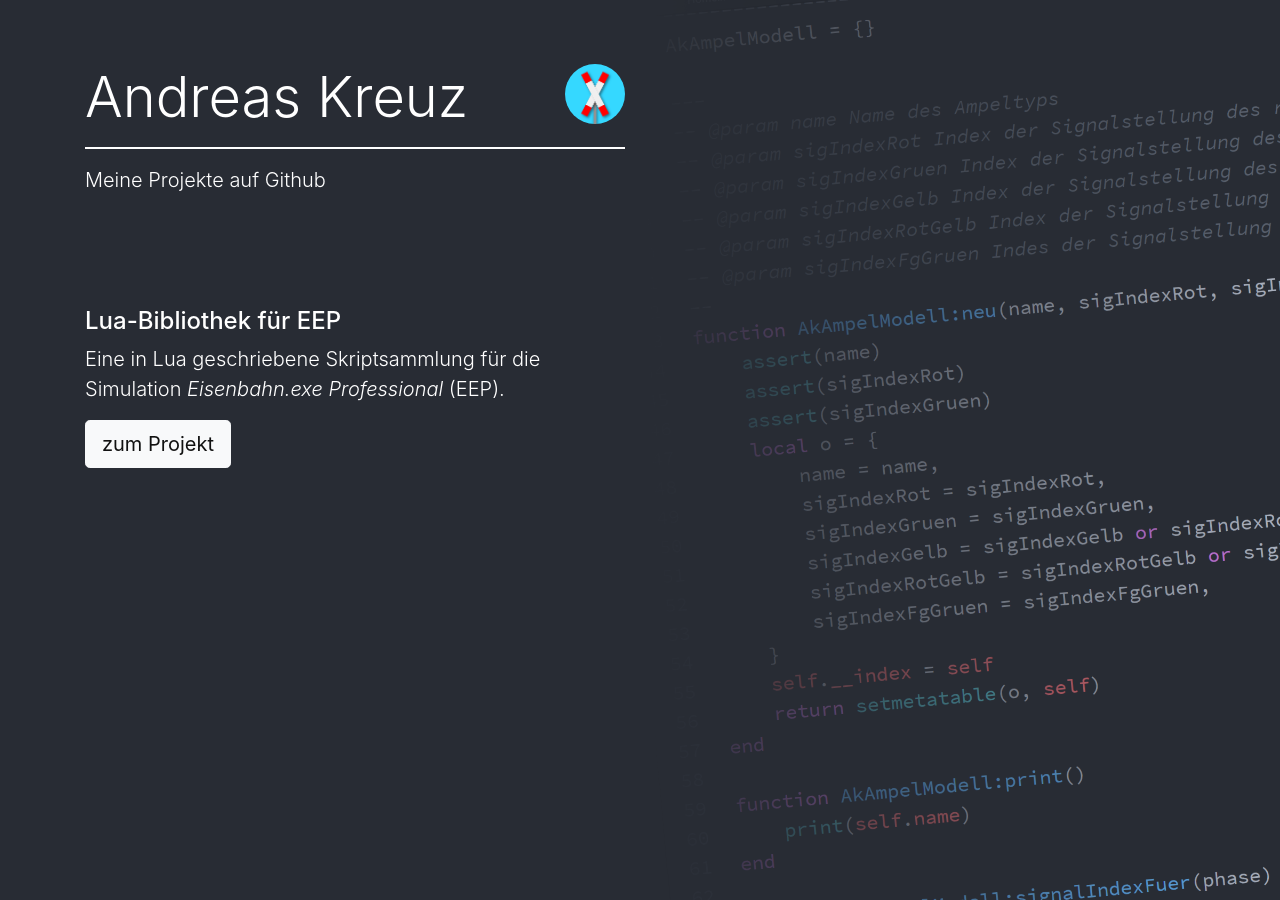
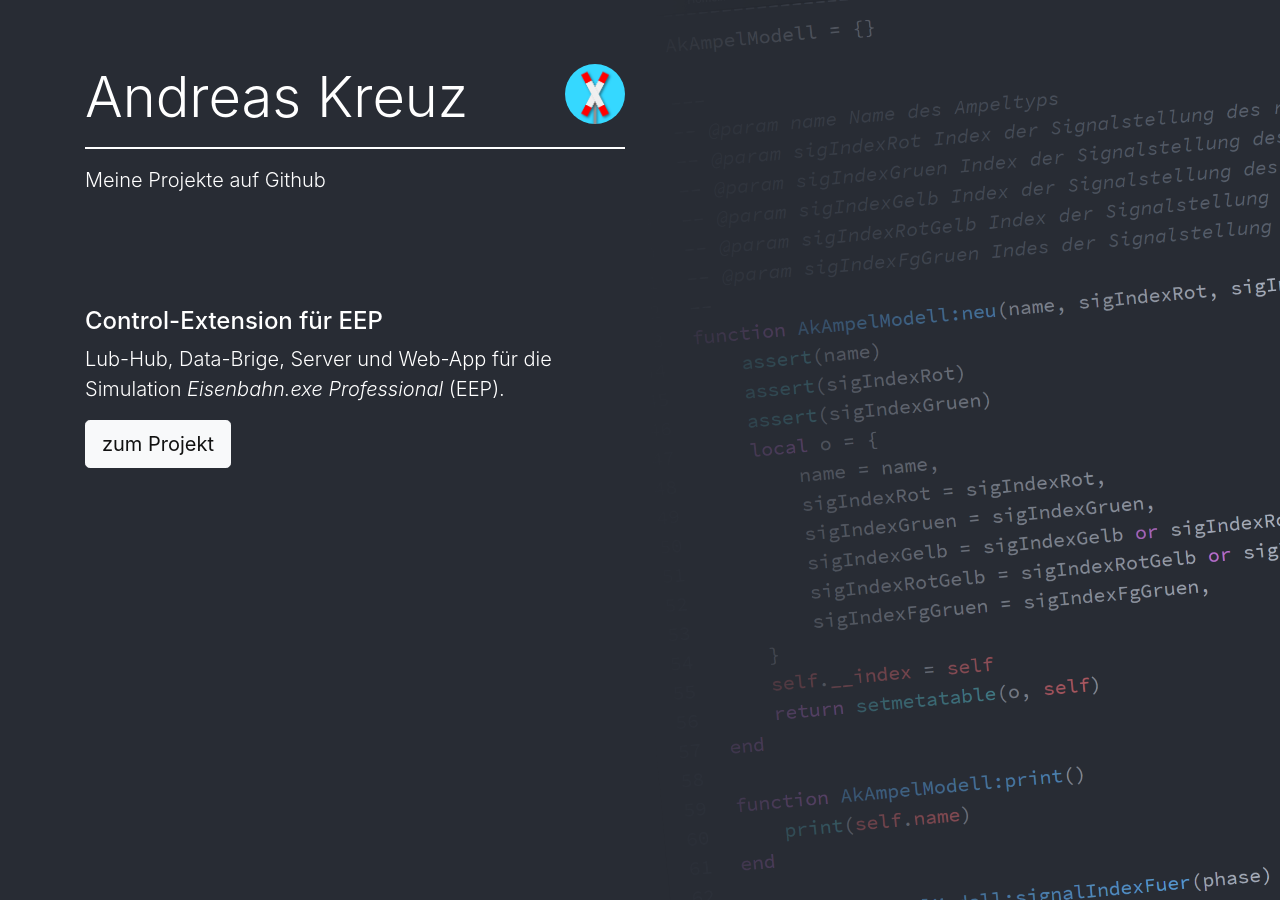
Before and after one commit to Andreas-Kreuz/andreas-kreuz.github.io, a Jekyll site: the page built from index.html, in a window 1280 px wide. Built offline with Jekyll 4.4.1, drawn with Linux system fonts in a browser that asks for light colours; the list of posts is cut into pages by our own code.

Commit message:
Switch to control-extension in index.html

```diff
--- a/index.html
+++ b/index.html
@@ -17,13 +17,13 @@ img: "/assets/headers/SourceCode.png"
 </div>
 <div class="row">
   <div class="col-6 pb-5">
-    <h4>Lua-Bibliothek für EEP</h4>
+    <h4>Control-Extension für EEP</h4>
     <p class="lead">
-      Eine in Lua geschriebene Skriptsammlung für die Simulation
+      Lub-Hub, Data-Brige, Server und Web-App für die Simulation
       <em>Eisenbahn.exe Professional</em> (EEP).<br>
     </p>
     <p class="lead">
-      <a href="https://andreas-kreuz.github.io/ak-lua-bibliothek-fuer-eep/" class="btn btn-light btn-lg">zum Projekt</a>
+      <a href="https://andreas-kreuz.github.io/control-extension/" class="btn btn-light btn-lg">zum Projekt</a>
     </p>
   </div>
 </div>
```
